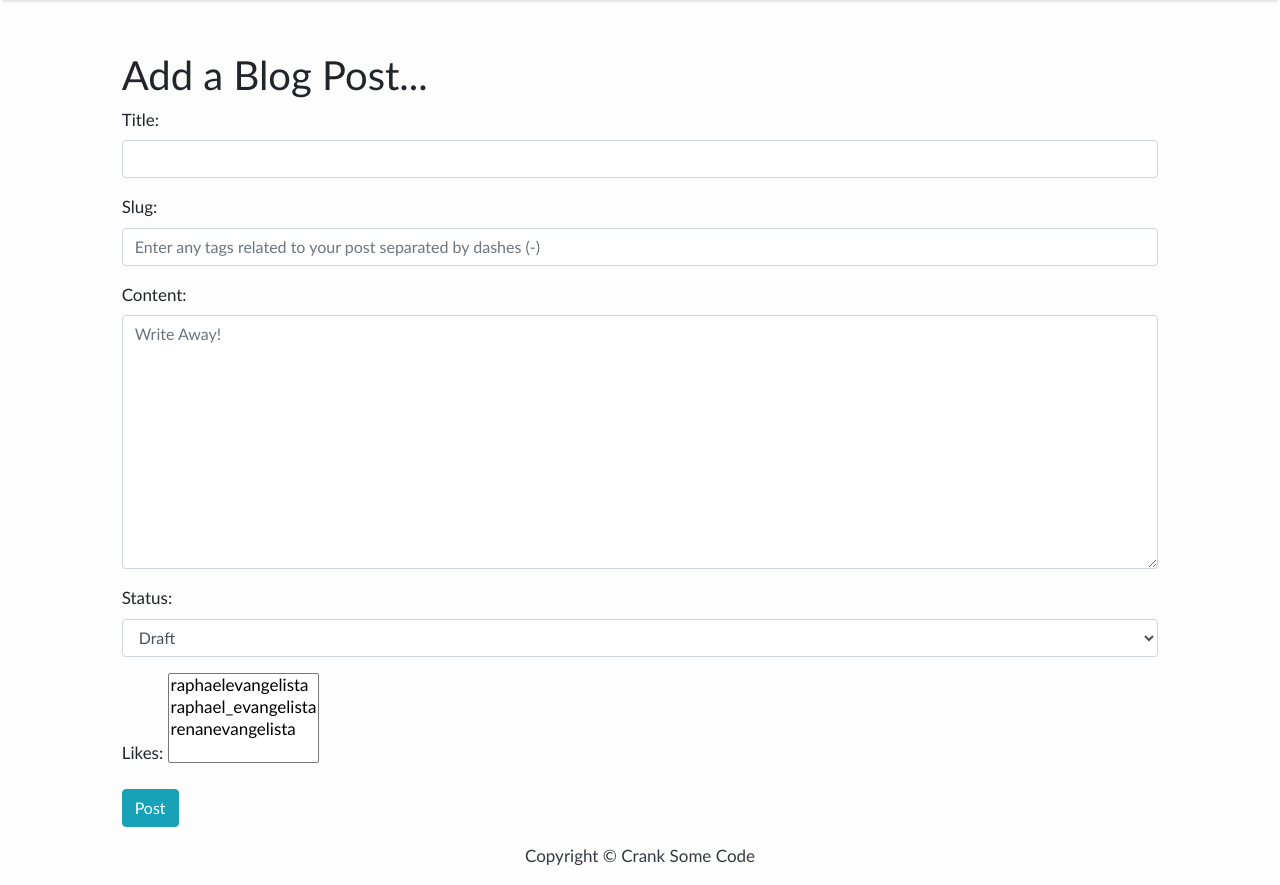
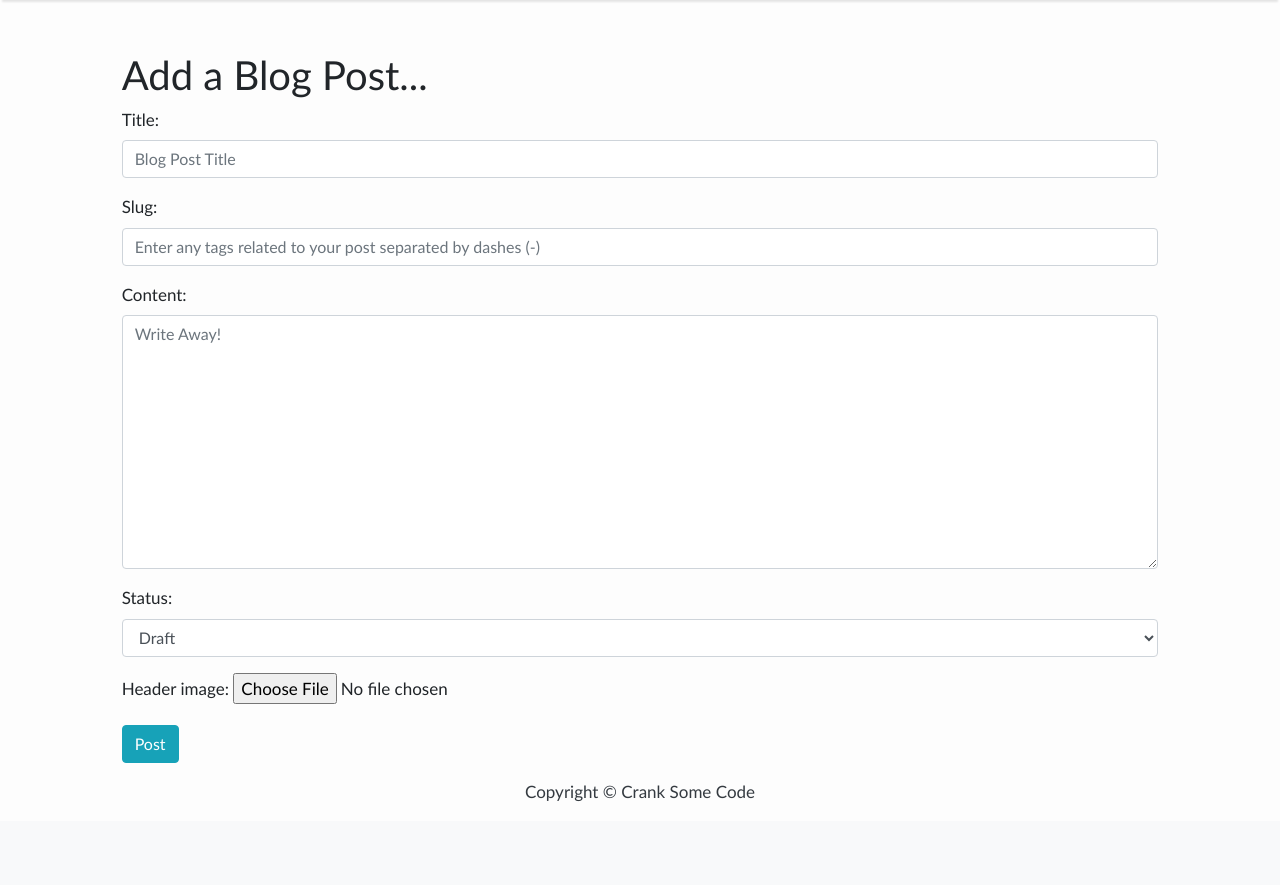
Before and after one commit to skythepoppy/user-blog-app, a Django app: page /add_post/ in a window 1280 px wide. Shown: the part 58-943 px from the top of the page. After the commit the page ends 859 px from the top, so only its background shows below. Run offline with Django 4.2, Linux system fonts and the light colour scheme; a user stored in the database is signed in; data comes from the database, SQL or seed files in the repository; both versions use the stored data as it was after the commit; some libraries are stand-ins or nearby versions.

Commit message:
implemented add a header image feature for blog posts

```diff
--- a/mysite/myblog/forms.py
+++ b/mysite/myblog/forms.py
@@ -5,14 +5,14 @@ class PostForm(f.ModelForm):
 
     class Meta:
         model = Post
-        fields = '__all__'
+        fields = ('title', 'slug', 'author', 'content', 'status', 'header_image')
 
         widgets = {
-            'title': f.TextInput(attrs={'class':'form-control'}),
+            'title': f.TextInput(attrs={'class':'form-control', 'placeholder': 'Blog Post Title'}),
             'slug': f.TextInput(attrs={'class': 'form-control', 'placeholder':'Enter any tags related to your post'
                                                                               ' separated by dashes (-)'}),
-            #'author': f.Select(attrs={'class': 'form-control'}),
             'author': f.TextInput(attrs={'class': 'form-control', 'value':'', 'id':'author', 'type':'hidden'}),
             'content': f.Textarea(attrs={'class': 'form-control', 'placeholder': 'Write Away!'}),
             'status': f.Select(attrs={'class': 'form-control'}),
+
         }
--- a/mysite/myblog/models.py
+++ b/mysite/myblog/models.py
@@ -11,6 +11,7 @@ STATUS = (
 
 class Post(models.Model):
     title = models.CharField(max_length=300, unique=True)
+    header_image = models.ImageField(null=True, blank=True, upload_to="images/")
     slug = models.SlugField(max_length=300, unique=True)
     author = models.ForeignKey(User, on_delete= models.CASCADE,related_name='blog_posts')
     updated_on = models.DateTimeField(auto_now=True)
--- a/mysite/myblog/templates/add_post.html
+++ b/mysite/myblog/templates/add_post.html
@@ -8,7 +8,7 @@
 {% if user.is_authenticated %}
 <div class="col-md-8 col-md-10 mx-auto">
     <h1>Add a Blog Post...</h1>
-    <form method="POST">
+    <form method="POST" enctype="multipart/form-data">
       {% csrf_token %}
       {{ form.as_p }}
       <button class="btn btn-info">Post</button>
--- a/mysite/myblog/templates/post_detail.html
+++ b/mysite/myblog/templates/post_detail.html
@@ -13,7 +13,11 @@
       <div class="card-body">
         <h1>{% block title %} {{ object.title }} {% endblock title %}</h1>
         <p class=" text-muted">@{{ post.author }} | {{ post.created_on }}</p>
+        {% if post.header_image %}
+          <img src="{{ post.header_image.url }}"> <br/>
+        {% endif %}
         <p class="card-text ">{{ object.content | linebreaksbr }}</p>
+
         <a href="{% url 'home' %}" class="btn btn-info">&larr; Back</a>
         <br/><br/>
         <hr>
--- a/mysite/myblog/urls.py
+++ b/mysite/myblog/urls.py
@@ -5,8 +5,8 @@ urlpatterns=[
     path('', views.PostList.as_view(), name='home'),
     path('add_post/', views.AddPost.as_view(), name='add_post'),
     path('', views.UserProfile.as_view(), name='user_profile'),
+    path('like/<int:pk>', views.LikeView, name='like_post'),
     path('article/<int:pk>', views.PostDetail.as_view(), name='post_detail'),
-    path('like/<int:pk>', views.LikeView, name='like_post'),
     #path('add_post/', views.AddPost.as_view(), name='add_post'),
 
 ]
--- a/mysite/myblog/views.py
+++ b/mysite/myblog/views.py
@@ -18,6 +18,7 @@ class PostDetail(generic.DetailView):
      model = Post
      template_name = "post_detail.html"
      def get_context(self, *args, **kwargs):
+
          context = super(PostDetail, self).get_context()
          stuff = get_object_or_404(Post, id=self.kwargs['pk'])
          total_likes = stuff.total_likes()
--- a/mysite/mysite/urls.py
+++ b/mysite/mysite/urls.py
@@ -16,10 +16,12 @@ Including another URLconf
 """
 from django.contrib import admin
 from django.urls import path, include
+from django.conf import settings
+from django.conf.urls.static import static
 
 urlpatterns = [
     path('admin/', admin.site.urls),
     path('', include('myblog.urls')),
     path('users/', include('django.contrib.auth.urls')),    # authentication packages
     path('users/', include('users.urls'))
-]
+]+ static(settings.MEDIA_URL, document_root=settings.MEDIA_ROOT)
```
Also changed, not shown: mysite/mysite/settings.py (+8 -0 lines), mysite/db.sqlite3.
